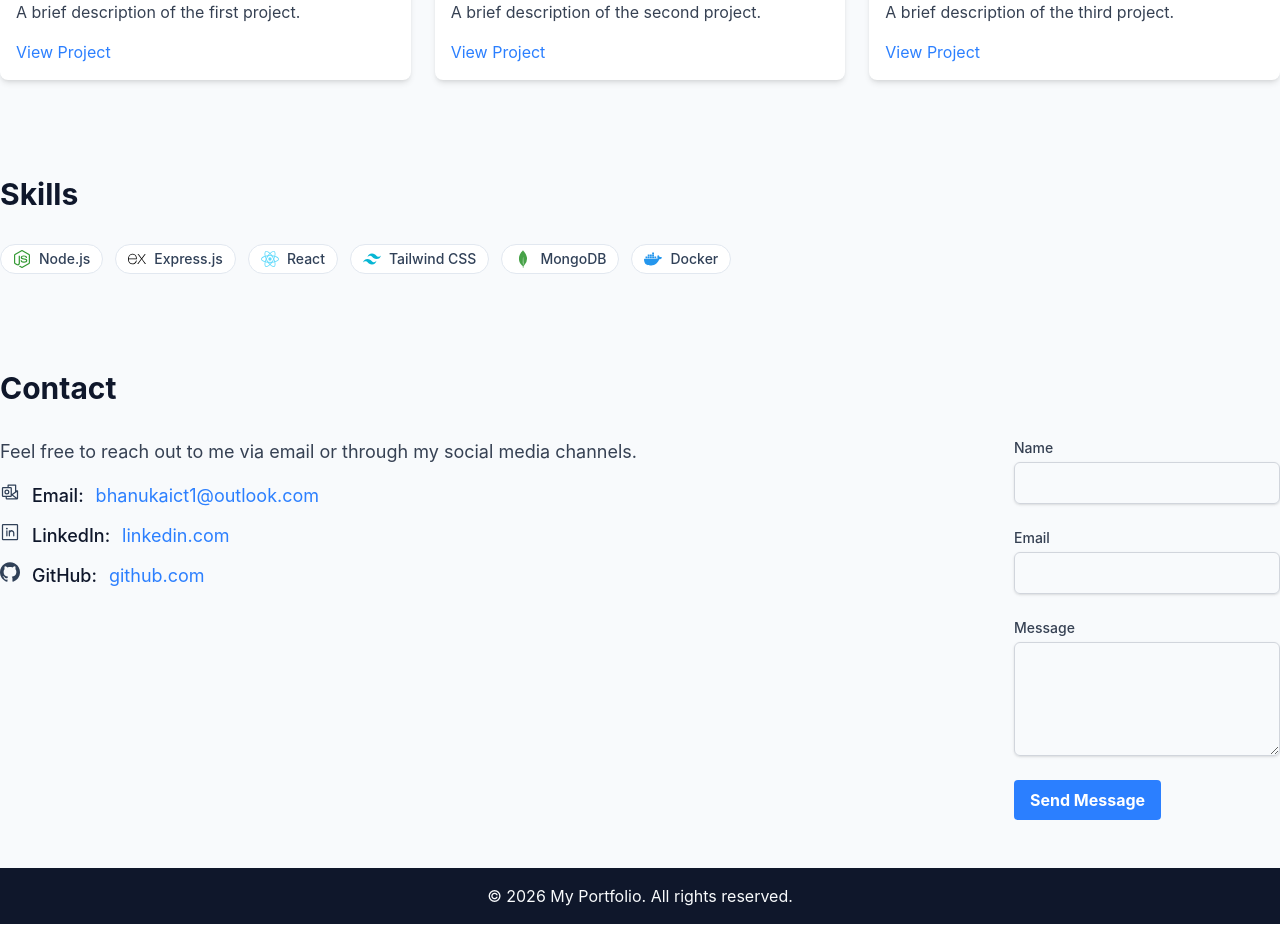
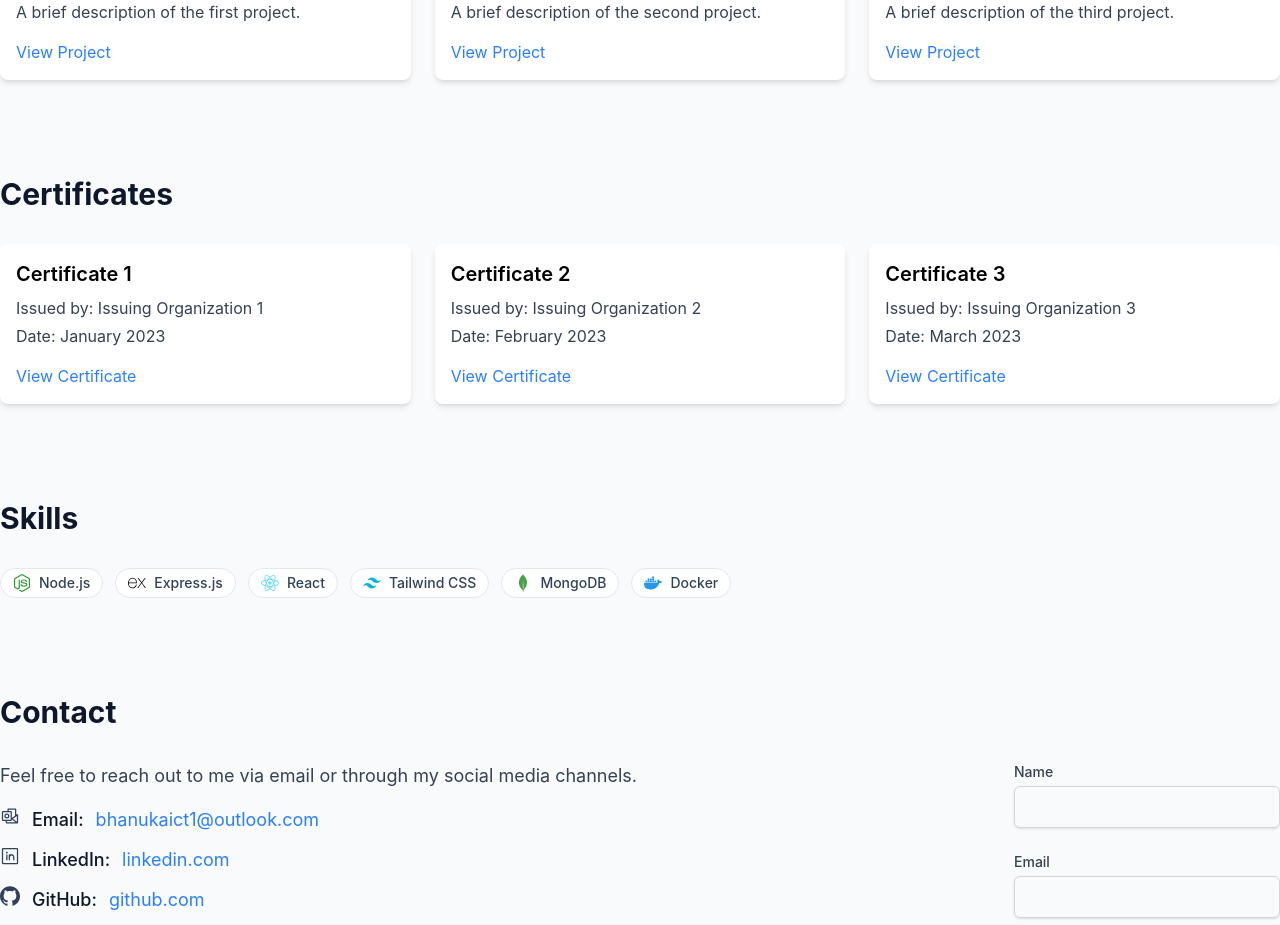
Before and after one commit to bhanuka598/Portfolio-website, a React (Vite) app in the folder client/: page / in a window 1280 px wide. Shown: the part 960-1885 px from the top of the page. Built offline with nearby package versions, Linux system fonts and the light colour scheme.

Commit message:
Created certificates

```diff
--- a/client/src/App.jsx
+++ b/client/src/App.jsx
@@ -3,6 +3,7 @@ import Footer from './components/layout/Footer'
 import Introduction from './sections/introduction/Introduction'
 import Profile from './sections/profile/Profile'
 import Projects from './sections/projects/Projects'
+import Certificates from './sections/certificates/Certificates'
 import Skills from './sections/skills/Skills'
 import Contact from './sections/contact/Contact'
 
@@ -15,6 +16,7 @@ function App() {
       <Introduction />
       <Profile />
       <Projects />
+      <Certificates />
       <Skills />
       <Contact />
       <Footer />
--- /dev/null
+++ b/client/src/sections/certificates/CertificateCard.jsx
@@ -0,0 +1,14 @@
+function CertificateCard({ title, issuer, date, link }) {
+  return (
+    <div className="bg-white rounded-lg shadow-md p-4">
+      <h3 className="text-xl font-semibold mb-2">{title}</h3>
+      <p className="text-gray-700 mb-1">Issued by: {issuer}</p>
+      <p className="text-gray-700 mb-4">Date: {date}</p>
+      <a href={link} target="_blank" rel="noopener noreferrer" className="text-blue-500 hover:underline">
+        View Certificate
+      </a>
+    </div>
+  )
+}
+
+export default CertificateCard
--- /dev/null
+++ b/client/src/sections/certificates/Certificates.jsx
@@ -0,0 +1,33 @@
+import CertificateCard from "./CertificateCard"
+
+function Certificates() {
+  return (
+    <section id="certificates" className="py-12 bg-slate-50">
+        <div className="container mx-auto">
+            <h1 className='text-3xl font-bold mb-8 text-slate-900'>Certificates</h1>
+            <div className="grid grid-cols-1 md:grid-cols-2 lg:grid-cols-3 gap-6">
+                <CertificateCard
+                    title="Certificate 1"
+                    issuer="Issuing Organization 1"
+                    date="January 2023"
+                    link="https://example.com/certificate1"
+                />
+                <CertificateCard
+                    title="Certificate 2"
+                    issuer="Issuing Organization 2"
+                    date="February 2023"
+                    link="https://example.com/certificate2"
+                />
+                <CertificateCard
+                    title="Certificate 3"
+                    issuer="Issuing Organization 3"
+                    date="March 2023"
+                    link="https://example.com/certificate3"
+                />
+            </div>
+        </div>
+    </section>
+  )
+}
+
+export default Certificates
```
